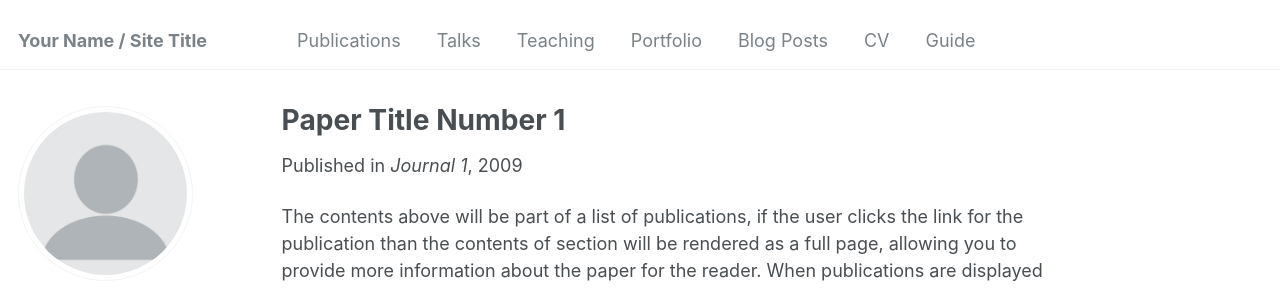
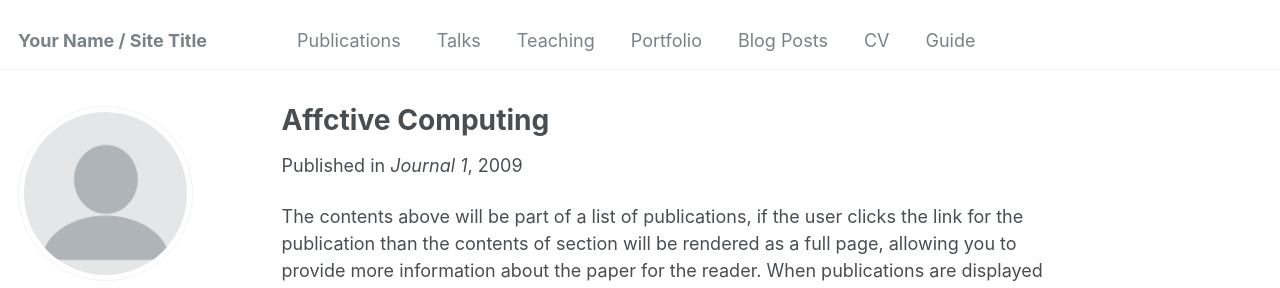
Before and after one commit to jonderi/Dr-Joe-Onderi-Orero, a Jekyll site: the page built from _publications/2009-10-01-paper-title-number-1.md, in a window 1280 px wide and 1148 px high. Shown: the top 288 px of the window. Built offline with Jekyll 4.4.1, drawn with Linux system fonts in a browser that asks for light colours; some web fonts are replaced.

Commit message:
Update 2009-10-01-paper-title-number-1.md

```diff
--- a/_publications/2009-10-01-paper-title-number-1.md
+++ b/_publications/2009-10-01-paper-title-number-1.md
@@ -1,5 +1,5 @@
 ---
-title: "Paper Title Number 1"
+title: "Affctive Computing"
 collection: publications
 category: manuscripts
 permalink: /publication/2009-10-01-paper-title-number-1
```
